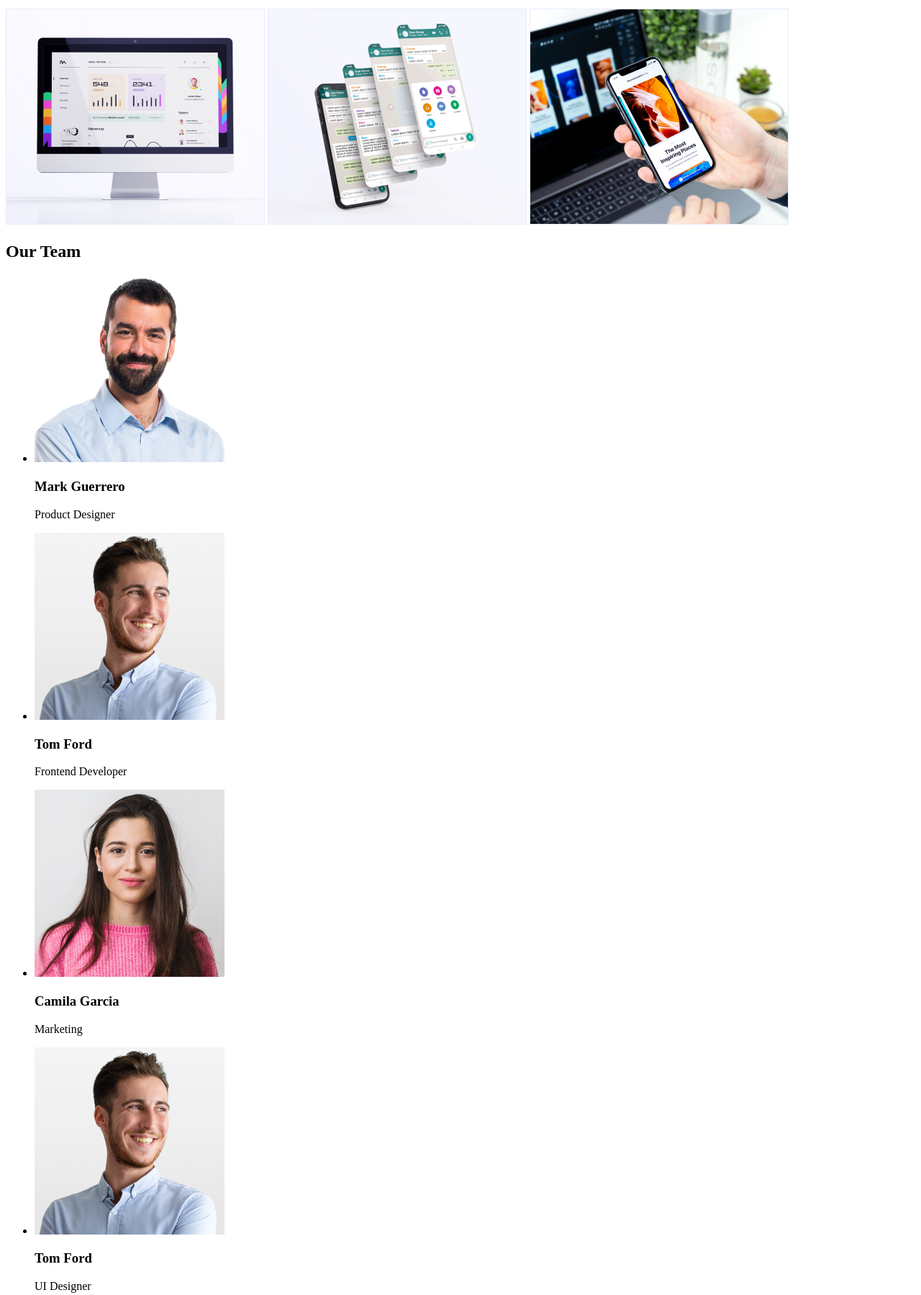
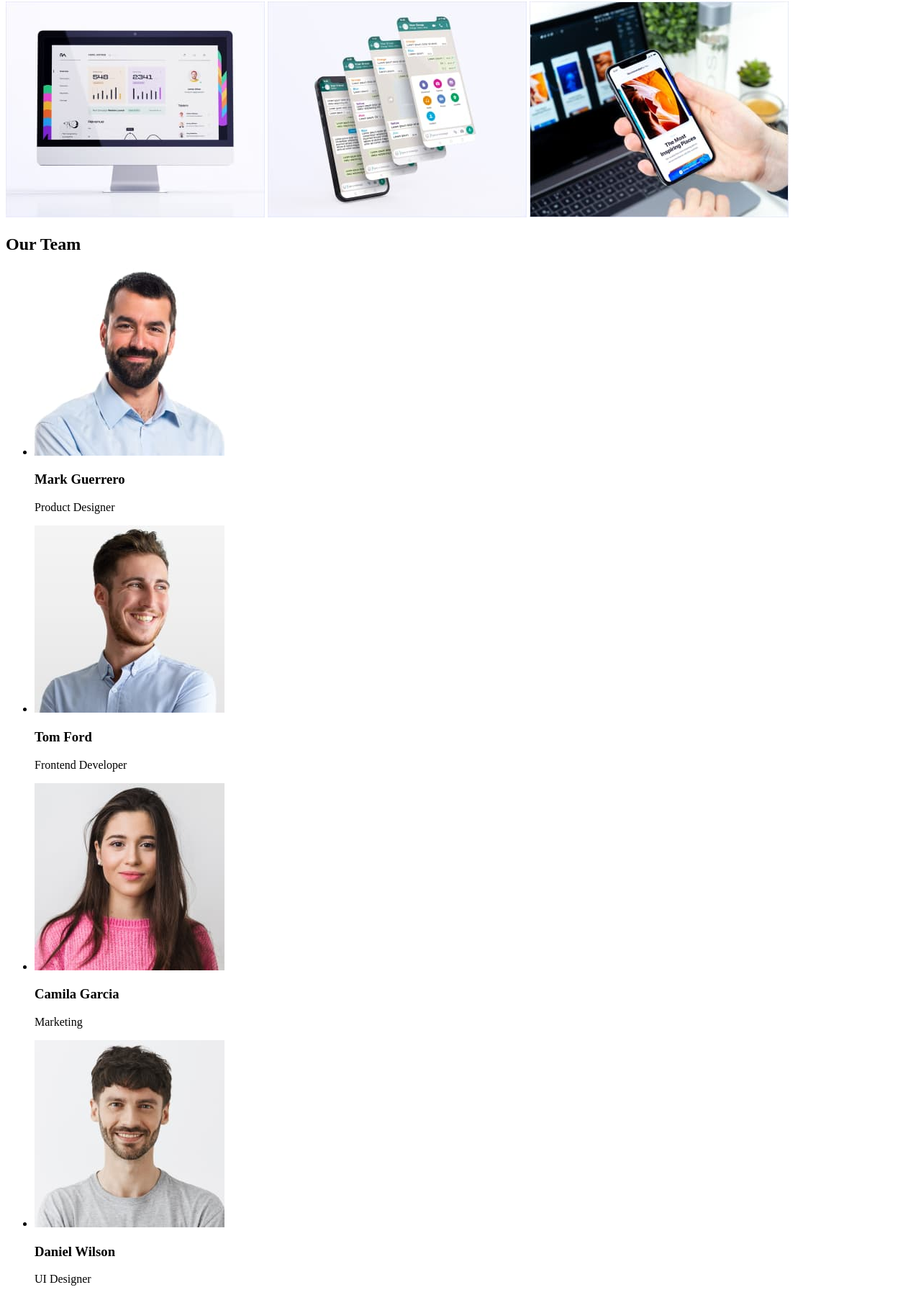
Before and after one commit to DenWWW/goit-markup-hw-01, a plain HTML site: page index.html in a window 1280 px wide. Shown: the part 665-2464 px from the top of the page at 72% size. Drawn offline with Linux system fonts and the light colour scheme.

Commit message:
all images are converted

```diff
--- a/index.html
+++ b/index.html
@@ -12,7 +12,7 @@
 «B11» Заголовки секцій розмічені тегом <h2>. - done
 «B12» У тегів <img> вказані атрибути розмірів, як мінімум width. - done
 «B13» У тегів <img> є атрибут alt, який заповнений коротким описом про те, що зображено на малюнку. Опис тією ж мовою що і решта текстового контенту.
-«B14» Зображення експортовані з макета у форматі jpg.
+«B14» Зображення експортовані з макета у форматі jpg. - done
 «B15» Групи однотипних елементів зібрані у списки <ul> - done
 -->
 
@@ -28,13 +28,12 @@
 
     <header>
         <nav>
-            <img src="/images/Logo.png" alt="Logo" width="115px">
+            <a href=""><span>WEB</span>STUDIO</a>
             <ul>
                 <li><a href="">Studio</a></li>
                 <li><a href="">Portfolio</a></li>
                 <li><a href="">Contacts</a></li>
             </ul>
-
         </nav>
         <ul>
             <li><a href="">info@devstudio.com</a></li>
@@ -68,33 +67,32 @@
 
         <section>
             <h2>What are we doing</h2>
-            <img src="/images/01 Rectangle 71.png" alt="Computer" width="360px">
-            <img src="/images/02 Rectangle 71.png" alt="Phone" width="360px">
-            <img src="/images/03 Rectangle 71.png" alt="Phone in hand" width="360px">
+            <img src="/images/01 Rectangle 71.jpg" alt="Computer" width="360px">
+            <img src="/images/02 Rectangle 71.jpg" alt="Phone" width="360px">
+            <img src="/images/03 Rectangle 71.jpg" alt="Phone in hand" width="360px">
         </section>
 
         <section>
             <h2>Our Team</h2>
-
             <ul>
                 <li>
-                    <img src="/images/Mark Guerrero.png" alt="Photo by Mark Guerrero" width="264" />
+                    <img src="/images/Mark Guerrero.jpg" alt="Photo by Mark Guerrero" width="264" />
                     <h3>Mark Guerrero</h3>
                     <p>Product Designer</p>
                 </li>
                 <li>
-                    <img src="/images/Tom Ford.png" alt="Photo by Tom Ford" width="264">
+                    <img src="/images/Tom Ford.jpg" alt="Photo by Tom Ford" width="264">
                     <h3>Tom Ford</h3>
                     <p>Frontend Developer</p>
                 </li>
                 <li>
-                    <img src="/images/Camila Garcia.png" alt="Photo by Camila Garcia" width="264">
+                    <img src="/images/Camila Garcia.jpg" alt="Photo by Camila Garcia" width="264">
                     <h3>Camila Garcia</h3>
                     <p>Marketing</p>
                 </li>
                 <li>
-                    <img src="/images/Tom Ford.png" alt="Photo by Tom Ford" width="264">
-                    <h3>Tom Ford</h3>
+                    <img src="/images/Daniel Wilson.jpg" alt="Photo by Tom Ford" width="264">
+                    <h3>Daniel Wilson</h3>
                     <p>UI Designer</p>
                 </li>
             </ul>
@@ -102,7 +100,7 @@
     </main>
 
     <footer>
-        <img src="/images/Logo.png" alt="Logo" width="115px">
+        <a href=""><span>WEB</span>STUDIO</a>
         <p>Increase the flow of customers and sales for your business with digital marketing & growth solutions.</p>
     </footer>
 </body>
```
Also changed, not shown: images/01 Rectangle 71.jpg (added), images/01 Rectangle 71.png (deleted), images/02 Rectangle 71.jpg (added), images/02 Rectangle 71.png (deleted), images/03 Rectangle 71.jpg (added), images/03 Rectangle 71.png (deleted), images/Camila Garcia.jpg (added), images/Camila Garcia.png (deleted), images/Daniel Wilson.jpg (added), images/Daniel Wilson.png (deleted), images/Mark Guerrero.jpg (added), images/Mark Guerrero.png (deleted), images/Rectangle 71 (1).jpg (deleted), images/Rectangle 71 (2).jpg (deleted), 3 more files.
